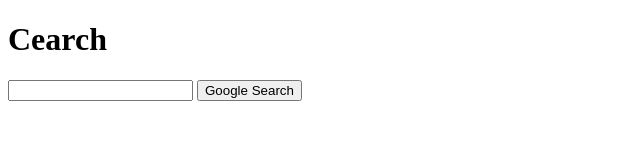
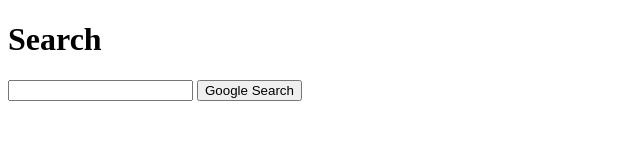
Before and after one commit to DmytroKarpenko88/Search, a plain HTML site: page index.html in a window 1280 px wide. Shown: the full height of the page, 0-640 px from the left. Drawn offline with Linux system fonts and the light colour scheme.

Commit message:
Update index.html

```diff
--- a/index.html
+++ b/index.html
@@ -5,7 +5,7 @@
         <title>Search</title>
     </head>
     <body>
-        <h1>Cearch</h1>
+        <h1>Search</h1>
         <form action="https://google.com/search">
             <input type="text" name="q">
             <input type="submit" value="Google Search">
```
